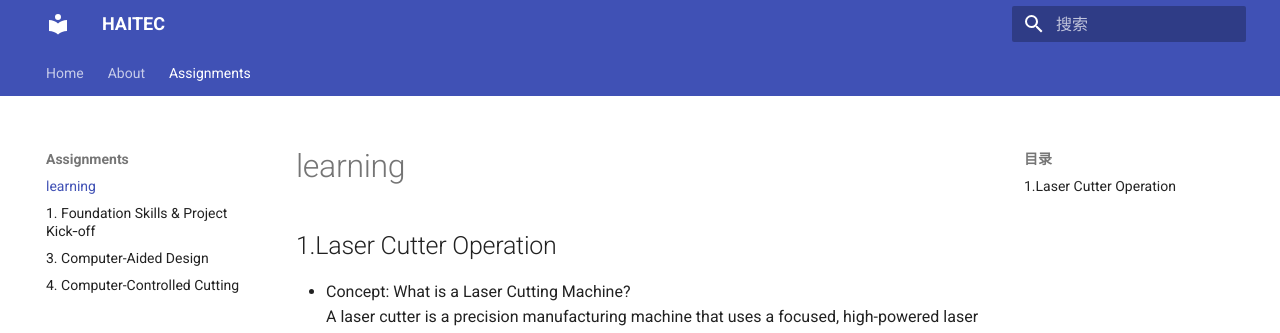
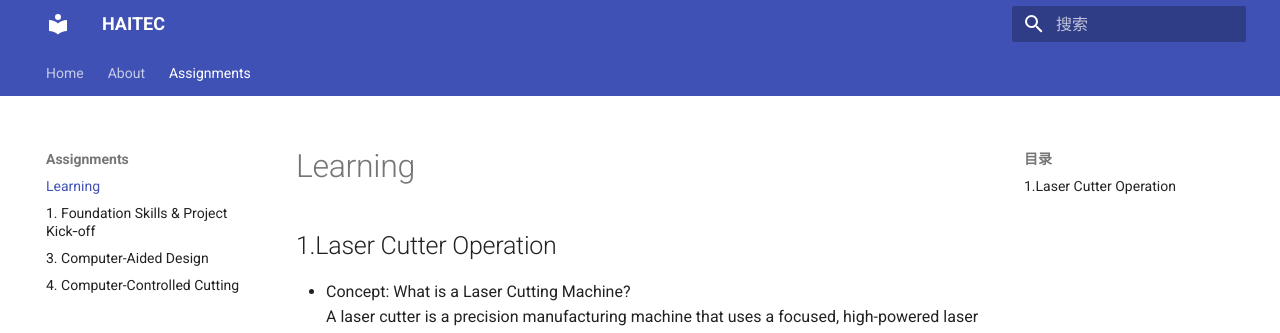
Before and after one commit to chenzhaorong0530/CHEN, an MkDocs documentation site: the page built from docs/assignments/learning.md, in a window 1280 px wide and 900 px high. Shown: the top 333 px of the window. Built offline with MkDocs 1.6.1 and Material for MkDocs 9.7.7, drawn with Linux system fonts in a browser that asks for light colours.

Commit message:
12121212

```diff
--- a/docs/assignments/learning.md
+++ b/docs/assignments/learning.md
@@ -1,5 +1,4 @@
-# learning
-
+# Learning
 
 ## 1.Laser Cutter Operation
 
@@ -12,15 +11,19 @@
 
 Step 1: Drawing Basic Shapes
 After opening LaserMaker, you will find the Drawing Toolbox on the left side. This contains the most frequently used tools.* Overview of Git
-<div style="text-align:center;"><img src="../images/jianmojgqg.jpg" width="60%"></div>
+
+<div style="text-align:center;"><img src="../images/jianmojgqg.jpg" width="40%"></div>
+
 
 
 Step 2: Connect the device and verify that the cooling water tank is functioning. The water tank provides cooling to ensure the machine operates properly under high‑temperature conditions.
+
 <div style="text-align:center;"><img src="../images/shuixiangjgqg.jpg" width="60%"></div>
 
 Step 3: Ensure that the fume extractor is working properly to prevent the machine from being contaminated by smoke and dust.
 
 <div style="text-align:center;"><img src="../images/yanchenjinghuaqijgqg.jpg" width="60%"></div>
+
 
 Step 4: Place weights on the material to hold it flat, but do not place anything on the top‑left corner, because the laser head will return to that position during homing and could collide with any obstruction.
 
--- a/mkdocs.yml
+++ b/mkdocs.yml
@@ -4,7 +4,7 @@
   language: zh # 汉化界面
   palette:
     primary: indigo # 主题色（可让学生自己改）
-    accent: blue
+    accent: red
   features:
     - navigation.tabs # 顶部导航栏
     - content.code.copy # 代码一键复制
```
Also changed, not shown: 1 other file.
